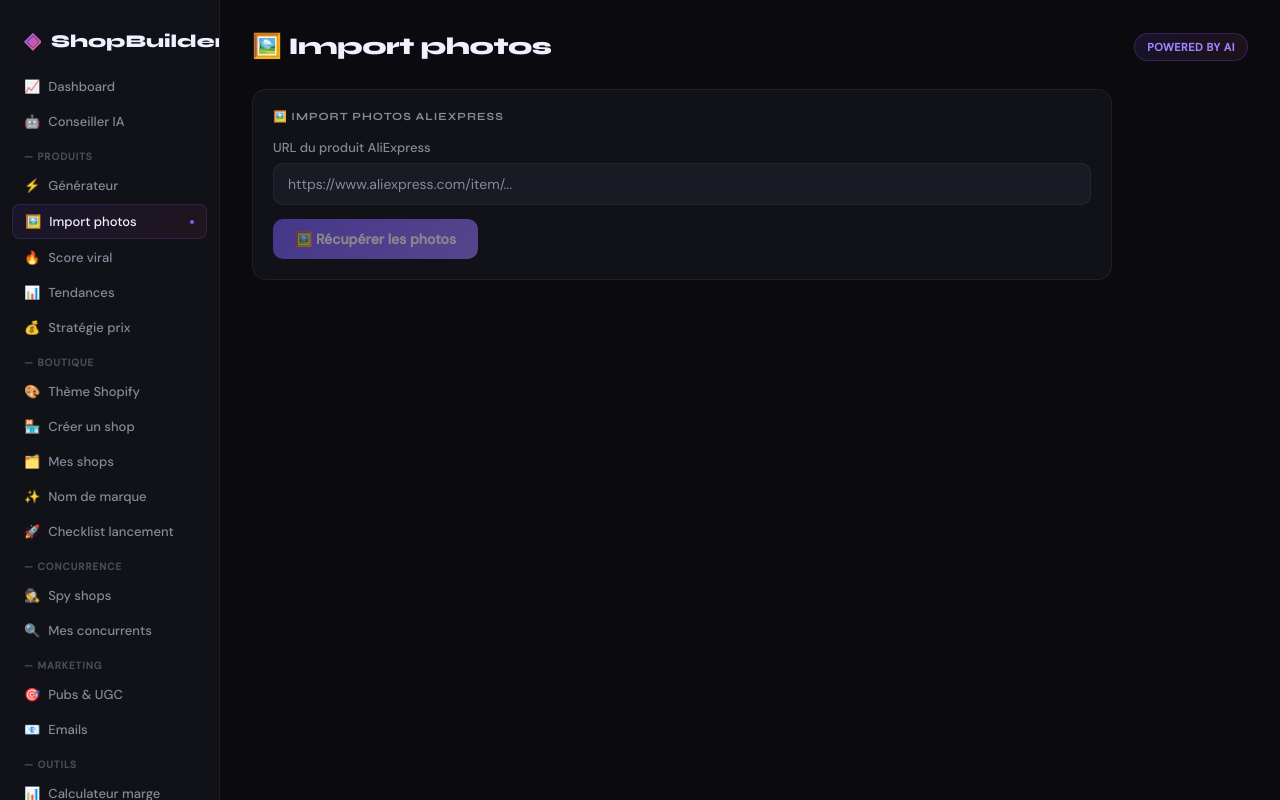
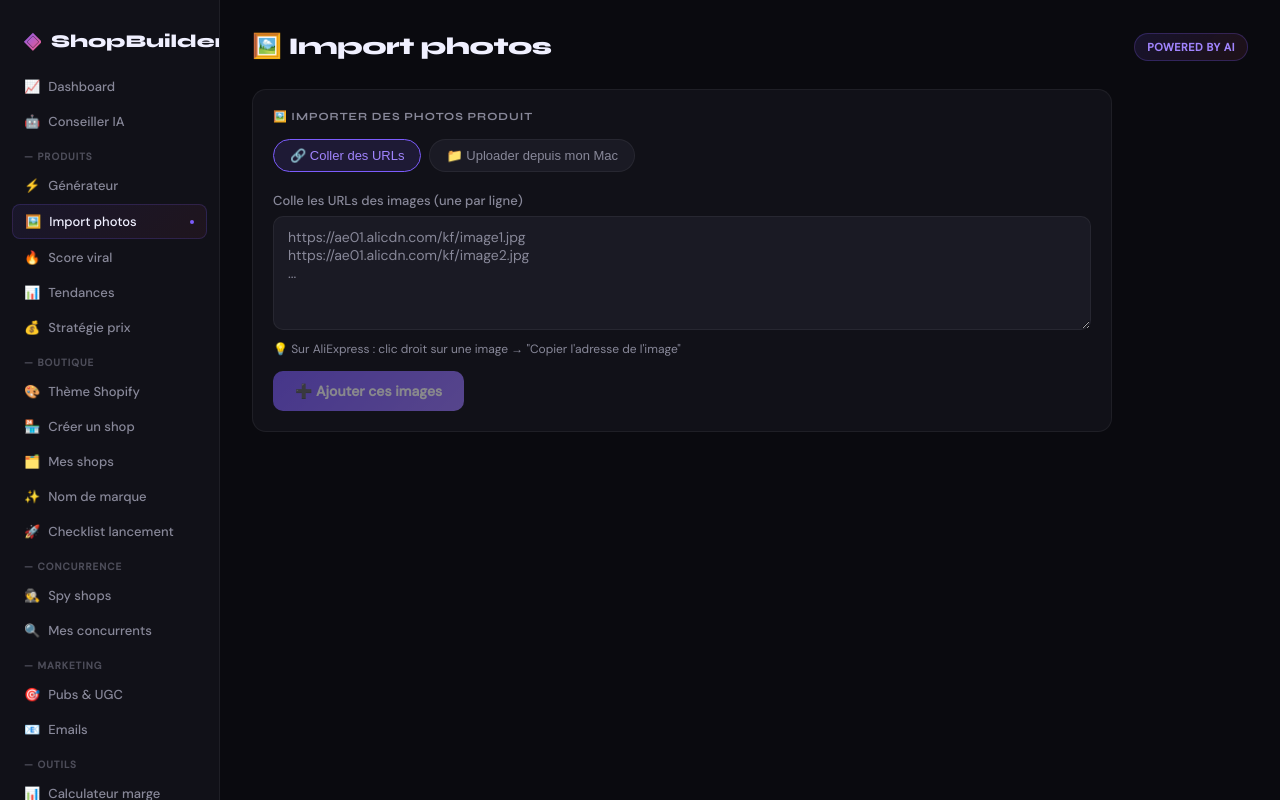
Before and after one commit to rayan1609/shopbuilder, a Next.js app: page / in a window 1280 px wide. Both pictures are taken after a click on the button "🖼️ Import photos". Built offline with nearby package versions, Linux system fonts and the light colour scheme.

Commit message:
Update ImageImporter.js

```diff
--- a/components/ImageImporter.js
+++ b/components/ImageImporter.js
@@ -1,47 +1,42 @@
 import { useState } from 'react'
 
 export default function ImageImporter() {
-  const [url, setUrl] = useState('')
-  const [loading, setLoading] = useState(false)
-  const [result, setResult] = useState(null)
-  const [error, setError] = useState(null)
+  const [mode, setMode] = useState('url')
+  const [urlInput, setUrlInput] = useState('')
+  const [images, setImages] = useState([])
   const [selectedImages, setSelectedImages] = useState([])
   const [pushing, setPushing] = useState(false)
   const [pushed, setPushed] = useState(false)
+  const [error, setError] = useState(null)
   const [productTitle, setProductTitle] = useState('')
 
-  const scrape = async () => {
-    setLoading(true)
-    setResult(null)
-    setError(null)
-    setSelectedImages([])
-    setPushed(false)
-    try {
-      const res = await fetch('/api/scrape-images', {
-        method: 'POST',
-        headers: { 'Content-Type': 'application/json' },
-        body: JSON.stringify({ url }),
-      })
-      const data = await res.json()
-      if (!res.ok) throw new Error(data.error)
-      setResult(data)
-      if (data.title) setProductTitle(data.title)
-    } catch (e) {
-      setError(String(e.message))
-    } finally {
-      setLoading(false)
-    }
+  const addUrls = () => {
+    const urls = urlInput.split('\n').filter(u => u.trim().startsWith('http'))
+    setImages(prev => [...prev, ...urls.filter(u => !prev.includes(u))])
+    setUrlInput('')
   }
 
-  const toggleImage = (imgUrl) => {
+  const handleFileUpload = (e) => {
+    const files = Array.from(e.target.files)
+    files.forEach(file => {
+      const reader = new FileReader()
+      reader.onload = (ev) => {
+        setImages(prev => [...prev, ev.target.result])
+      }
+      reader.readAsDataURL(file)
+    })
+  }
+
+  const toggleImage = (img) => {
     setSelectedImages(prev =>
-      prev.includes(imgUrl) ? prev.filter(u => u !== imgUrl) : [...prev, imgUrl]
+      prev.includes(img) ? prev.filter(u => u !== img) : [...prev, img]
     )
   }
 
   const pushToShopify = async () => {
     if (selectedImages.length === 0) return
     setPushing(true)
+    setError(null)
     try {
       const res = await fetch('/api/push-images', {
         method: 'POST',
@@ -61,44 +56,65 @@ export default function ImageImporter() {
   return (
     <div>
       <div className="card">
-        <p className="card-title">🖼️ Import photos AliExpress</p>
-        <div className="input-group">
-          <label className="input-label">URL du produit AliExpress</label>
-          <input
-            className="input"
-            placeholder="https://www.aliexpress.com/item/..."
-            value={url}
-            onChange={e => setUrl(e.target.value)}
-            onKeyDown={e => e.key === 'Enter' && scrape()}
-          />
-        </div>
-        <button className="btn btn-primary" onClick={scrape} disabled={loading || !url}>
-          {loading ? '⏳ Récupération...' : '🖼️ Récupérer les photos'}
+        <p className="card-title">🖼️ Importer des photos produit</p>
+
+        <div style={{ display: 'flex', gap: 8, marginBottom: 20 }}>
+          {[
+            { id: 'url', label: '🔗 Coller des URLs' },
+            { id: 'upload', label: '📁 Uploader depuis mon Mac' },
+          ].map(m => (
+            <button key={m.id} onClick={() => setMode(m.id)} style={{ padding: '8px 16px', borderRadius: 20, border: `1px solid ${mode === m.id ? 'var(--accent)' : 'var(--border)'}`, background: mode === m.id ? '#7c5cfc20' : 'var(--surface2)', color: mode === m.id ? '#a084fd' : 'var(--muted)', cursor: 'pointer', fontSize: 13, fontWeight: 500 }}>
+              {m.label}
             </button>
+          ))}
         </div>
 
-      {loading && <div className="loading"><div className="spinner" />Récupération des images AliExpress...</div>}
-      {error && <div className="error-banner">❌ {error}</div>}
-
-      {result && (
-        <div className="card">
-          {result.title && (
-            <div style={{ marginBottom: 16 }}>
-              <label className="input-label">Titre du produit détecté</label>
-              <input className="input" value={productTitle} onChange={e => setProductTitle(e.target.value)} />
+        {mode === 'url' && (
+          <div>
+            <div className="input-group">
+              <label className="input-label">Colle les URLs des images (une par ligne)</label>
+              <textarea
+                className="input"
+                placeholder="https://ae01.alicdn.com/kf/image1.jpg&#10;https://ae01.alicdn.com/kf/image2.jpg&#10;..."
+                rows={5}
+                value={urlInput}
+                onChange={e => setUrlInput(e.target.value)}
+              />
+              <p style={{ fontSize: 12, color: 'var(--muted)', marginTop: 6 }}>
+                💡 Sur AliExpress : clic droit sur une image → "Copier l'adresse de l'image"
+              </p>
+            </div>
+            <button className="btn btn-primary" onClick={addUrls} disabled={!urlInput.trim()}>
+              ➕ Ajouter ces images
+            </button>
           </div>
         )}
 
-          {result.images?.length > 0 ? (
-            <>
-              <p className="card-title">{result.images.length} images trouvées — clique pour sélectionner</p>
+        {mode === 'upload' && (
+          <div>
+            <label style={{ display: 'block', background: 'var(--surface2)', border: '2px dashed var(--border)', borderRadius: 12, padding: 32, textAlign: 'center', cursor: 'pointer', transition: 'border 0.2s' }}>
+              <input type="file" multiple accept="image/*" onChange={handleFileUpload} style={{ display: 'none' }} />
+              <div style={{ fontSize: 40, marginBottom: 12 }}>📁</div>
+              <div style={{ fontSize: 14, fontWeight: 600, marginBottom: 6 }}>Clique ou glisse tes images ici</div>
+              <div style={{ fontSize: 12, color: 'var(--muted)' }}>JPG, PNG, WEBP — plusieurs fichiers acceptés</div>
+            </label>
+          </div>
+        )}
+      </div>
+
+      {images.length > 0 && (
+        <div className="card">
+          <div style={{ display: 'flex', justifyContent: 'space-between', alignItems: 'center', marginBottom: 16 }}>
+            <p className="card-title" style={{ margin: 0 }}>{images.length} image(s) — clique pour sélectionner</p>
+            <div style={{ display: 'flex', gap: 8 }}>
+              <button className="btn btn-secondary" onClick={() => setSelectedImages([...images])} style={{ padding: '6px 12px', fontSize: 12 }}>Tout sélectionner</button>
+              <button className="btn btn-secondary" onClick={() => { setImages([]); setSelectedImages([]) }} style={{ padding: '6px 12px', fontSize: 12, color: '#e74c3c' }}>🗑 Effacer</button>
+            </div>
+          </div>
+
           <div className="images-grid">
-                {result.images.map((img, i) => (
-                  <div
-                    key={i}
-                    className={`image-item ${selectedImages.includes(img) ? 'selected' : ''}`}
-                    onClick={() => toggleImage(img)}
-                  >
+            {images.map((img, i) => (
+              <div key={i} className={`image-item ${selectedImages.includes(img) ? 'selected' : ''}`} onClick={() => toggleImage(img)}>
                 <img src={img} alt={`Photo ${i + 1}`} onError={e => e.target.style.display = 'none'} />
                 {selectedImages.includes(img) && <div className="image-check">✓</div>}
               </div>
@@ -106,41 +122,25 @@ export default function ImageImporter() {
           </div>
 
           {selectedImages.length > 0 && (
-                <div style={{ marginTop: 16, display: 'flex', gap: 10, alignItems: 'center' }}>
+            <div style={{ marginTop: 16 }}>
+              <div className="input-group">
+                <label className="input-label">Nom du produit Shopify (pour trouver le bon produit)</label>
+                <input className="input" placeholder="ex: Teddyy, Montre GPS..." value={productTitle} onChange={e => setProductTitle(e.target.value)} />
+              </div>
               <button className="btn btn-primary" onClick={pushToShopify} disabled={pushing || pushed}>
                 {pushing ? '⏳ Envoi...' : pushed ? '✅ Envoyé !' : `🏪 Push ${selectedImages.length} photo(s) sur Shopify`}
-                  </button>
-                  <button className="btn btn-secondary" onClick={() => setSelectedImages(result.images)}>
-                    Tout sélectionner
               </button>
             </div>
           )}
 
+          {error && <div className="error-banner" style={{ marginTop: 12 }}>❌ {error}</div>}
           {pushed && <div className="success-banner">✅ Photos ajoutées à ton produit Shopify !</div>}
-            </>
-          ) : (
-            <div style={{ textAlign: 'center', padding: 20, color: 'var(--muted)' }}>
-              <p style={{ marginBottom: 12 }}>😕 {result.message || 'Aucune image trouvée.'}</p>
-              <p style={{ fontSize: 13 }}>AliExpress bloque parfois le scraping automatique. Tu peux copier manuellement les URLs des images ci-dessous :</p>
-              <div style={{ marginTop: 12 }}>
-                <textarea
-                  className="input"
-                  placeholder="Colle ici les URLs des images (une par ligne)"
-                  rows={4}
-                  onChange={e => {
-                    const urls = e.target.value.split('\n').filter(u => u.trim().startsWith('http'))
-                    setResult(prev => ({ ...prev, images: urls }))
-                  }}
-                />
-              </div>
-            </div>
-          )}
         </div>
       )}
 
       <style jsx>{`
         .images-grid { display: grid; grid-template-columns: repeat(4, 1fr); gap: 10px; }
-        .image-item { position: relative; aspect-ratio: 1; border-radius: 10px; overflow: hidden; cursor: pointer; border: 2px solid var(--border); transition: all 0.2s; }
+        .image-item { position: relative; aspect-ratio: 1; border-radius: 10px; overflow: hidden; cursor: pointer; border: 2px solid var(--border); transition: all 0.2s; background: var(--surface2); }
         .image-item:hover { border-color: var(--accent); }
         .image-item.selected { border-color: var(--accent); box-shadow: 0 0 0 2px var(--accent); }
         .image-item img { width: 100%; height: 100%; object-fit: cover; }
```
Lines whose indentation alone changed are shown as unchanged.
